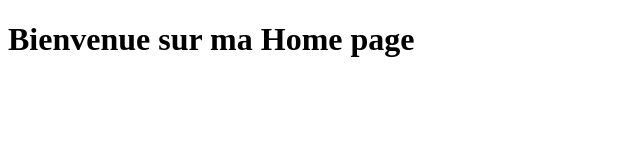
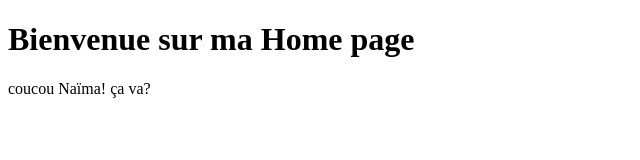
Before and after one commit to ran1mns/ran1mns2025, a plain HTML site: page Naima/index.html in a window 1280 px wide. Shown: the whole page, without its empty margins (0-640 px from the left). Drawn offline with Linux system fonts and the light colour scheme.

Commit message:
add(indexnaÏma): add phrase coucou

```diff
--- a/Naima/index.html
+++ b/Naima/index.html
@@ -9,7 +9,7 @@
 
 <body>
     <h1>Bienvenue sur ma Home page</h1>
-
+    <p>coucou Naïma! ça va?</p>
 </body>
 
 </html>
```
